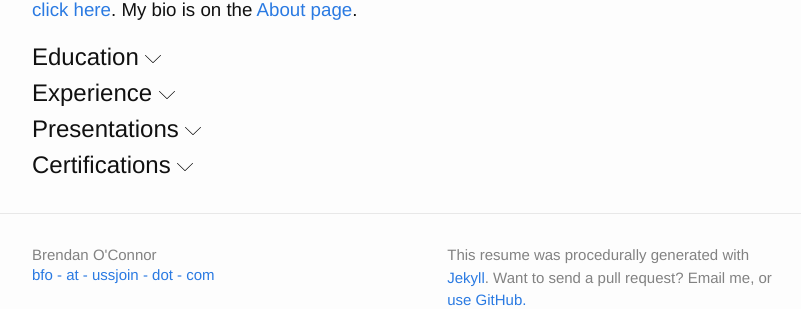
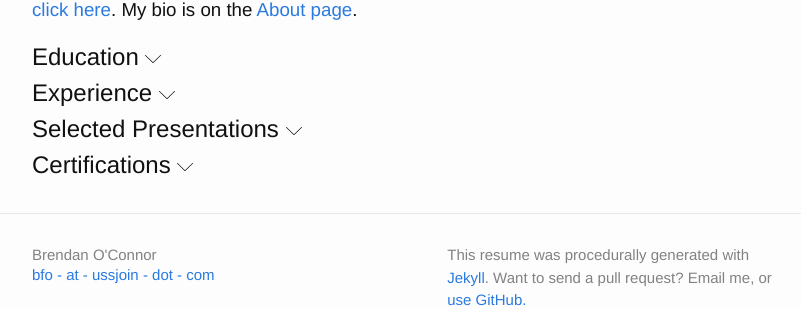
Before and after one commit to ussjoin/ussjoin.com, a Jekyll site: the page built from resume.html, in a window 1280 px wide. Shown: the part 212-521 px from the top of the page, without its empty margins (238-1039 px from the left). Built offline with Jekyll 4.4.1, drawn with Linux system fonts in a browser that asks for light colours.

Commit message:
Clarifying number of presentations on short resume.

```diff
--- a/resume.html
+++ b/resume.html
@@ -57,7 +57,7 @@ layout: default
 
   <div class="categoryholder">
     <input type="checkbox" id="presentations-all" class="category-expander">
-    <label for="presentations-all" class="category-label">Presentations <span class="uparrow animated fadeIn"><img class="svg" width=16 src="{{ "/images/up.svg" | prepend: site.baseurl }}" alt="Collapse Category" /></span><span class="downarrow animated fadeIn"><img class="svg" width=16 src="{{ "/images/down.svg" | prepend: site.baseurl }}" alt="Expand Category" /></span></label>
+    <label for="presentations-all" class="category-label">Selected Presentations <span class="uparrow animated fadeIn"><img class="svg" width=16 src="{{ "/images/up.svg" | prepend: site.baseurl }}" alt="Collapse Category" /></span><span class="downarrow animated fadeIn"><img class="svg" width=16 src="{{ "/images/down.svg" | prepend: site.baseurl }}" alt="Expand Category" /></span></label>
     <div class="category presentations animated fadeIn">
       {% for chunk in site.data.resume.presentations %}
         {% if chunk.resume == true %}
```
